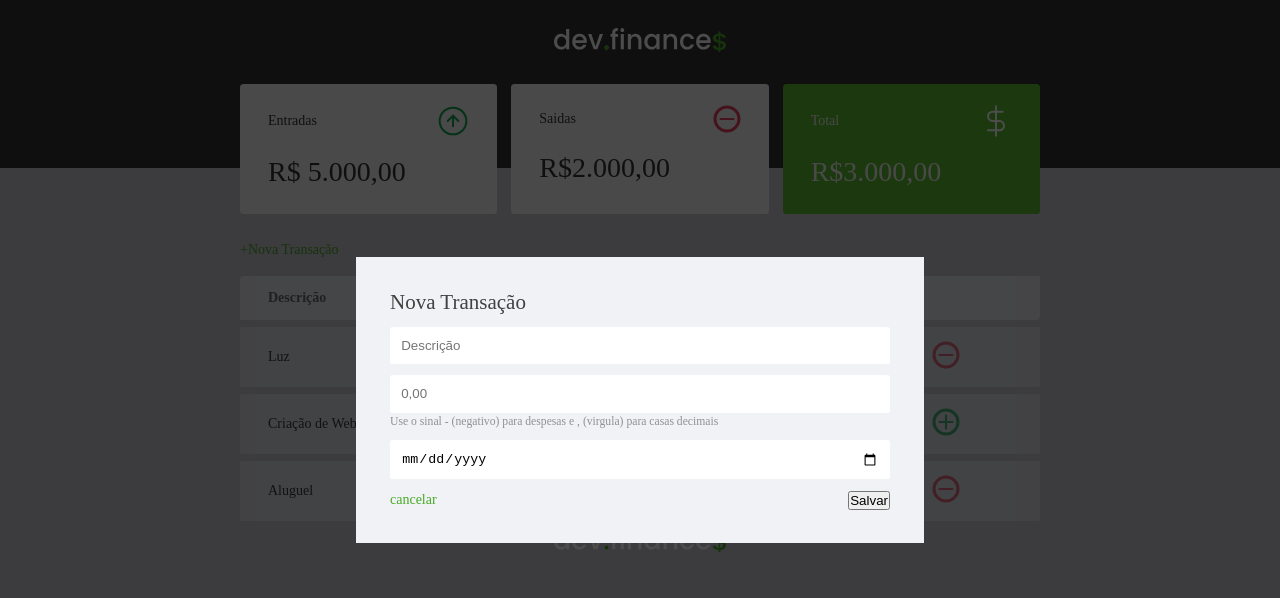
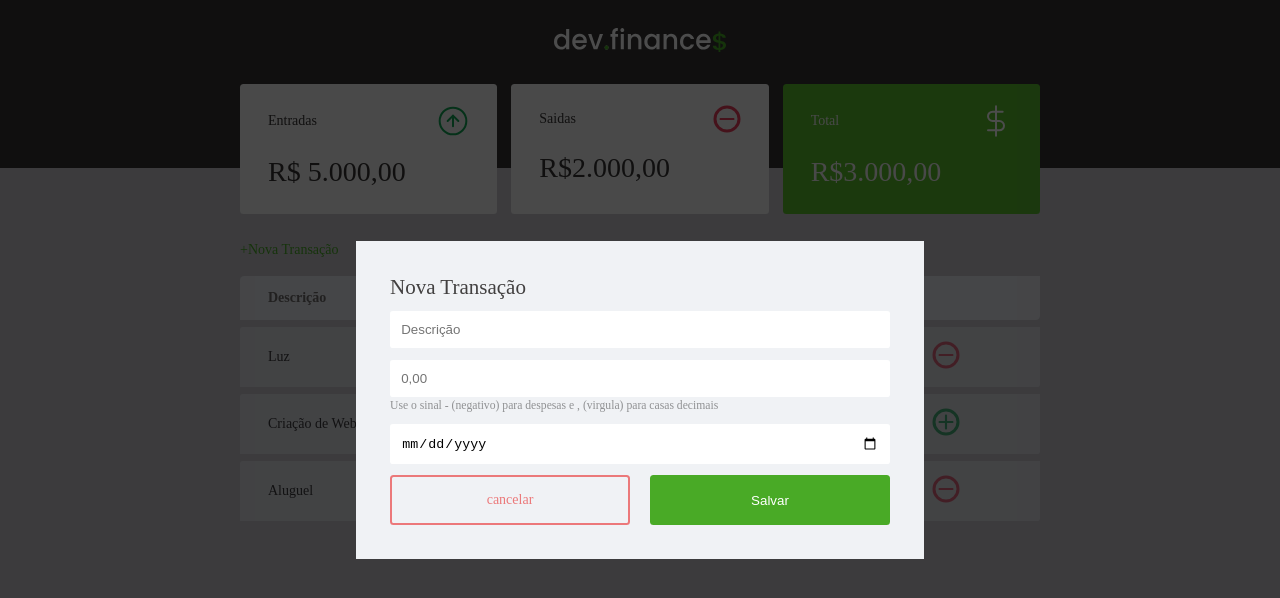
Before and after one commit to BrnAraujo/web-finance, a plain HTML site: page index.html in a window 1280 px wide. Drawn offline with Linux system fonts and the light colour scheme.

Commit message:
Udpdate css

```diff
--- a/index.html
+++ b/index.html
@@ -49,7 +49,7 @@
 
             <section id="transactions">
                 <h2 class="sr-only">Transações</h2>
-                <a href="#" class="button new">+Nova Transação </a>
+                <a href="#" onclick="Modal.open()" class="button new">+Nova Transação </a>
 
                     <table id="data-table">
                         <thead>
@@ -118,15 +118,15 @@
                     </div>
 
                     <div class="input-group actions">
-                        <a href="#" class="button cancel">cancelar</a>
+                        <a href="#" onclick="Modal.close()" class="button cancel">cancelar</a>
                         <button>Salvar</button>
                     </div>
                 </form>
             </div>
         </div>
-
     </div>
 <!--roda pé-->
-<footer><p><img src="assets/logo.svg" alt=""></p></footer>
+<footer><p>Dev.Finance$ 2021</p></footer>
+<script src="index.js"></script>
 </body>
 </html>
--- a/index.js
+++ b/index.js
@@ -0,0 +1,10 @@
+const Modal = {
+    open(){
+        document.querySelector(`.modal-overlay`)
+        .classList.add(`active`)
+    },
+    close(){
+        document.querySelector(`.modal-overlay`)
+        .classList.remove(`active`)
+    }
+}
--- a/style.css
+++ b/style.css
@@ -1,3 +1,9 @@
+:root {
+    --green: #49AA26;
+    --lightgreen: #3dd705;
+    --red: #e92929;
+}
+
 * {
     margin: 0;
     padding: 0;
@@ -49,17 +55,49 @@ h2 {
 /*links and buttons*/
 
 a {
-    color: #49aa26;
+    color: var(--green);
     text-decoration: none;
 }
 
 a:hover {
-    color: #3dd705;
+    color: var(--lightgreen);
 }
+
+
 .button.new {
     display: inline-block;
     margin-bottom: 0.8rem;
 }
+button {
+    width: 100%;
+    height: 50px;
+    border: none;
+    color: white;
+    background: var(--green);
+    padding: 0;
+    border-radius: 0.25rem;
+    cursor: pointer;
+}
+
+button:hover {
+    background: var(--lightgreen);
+}
+
+
+.button.cancel {
+    color: var(--red);
+    border:2px var(--red) solid;
+    border-radius: 0.25rem;
+    height: 50px;
+    display: flex;
+    align-items: center;
+    justify-content:center;
+    opacity: 0.6;
+}
+.button.cancel:hover{
+    opacity: 1;
+}
+
 
 /*section--------*/
 #balance {
@@ -171,6 +209,7 @@ justify-content: center;
 
 opacity: 0;
 visibility: hidden;
+z-index: 999;
 }
 
 .modal-overlay.active {
@@ -181,6 +220,7 @@ visibility: hidden;
 .modal {
     background: #f0f2f5;
     padding: 2.4rem;
+    z-index: 1;
 }
 
 /*form --------------------*/
@@ -215,9 +255,18 @@ input {
 }
 
 
+.input-group.actions .button,
+.input-group.actions button {
+    width: 48%;
+}
+
+
 /*roda pé----------*/
 footer {
     text-align: center;
+    margin-top: 1.2rem ;
+    margin-bottom: 1rem;
+    opacity: 0.6;
 }
 
 /*responsive-----------------*/
```
